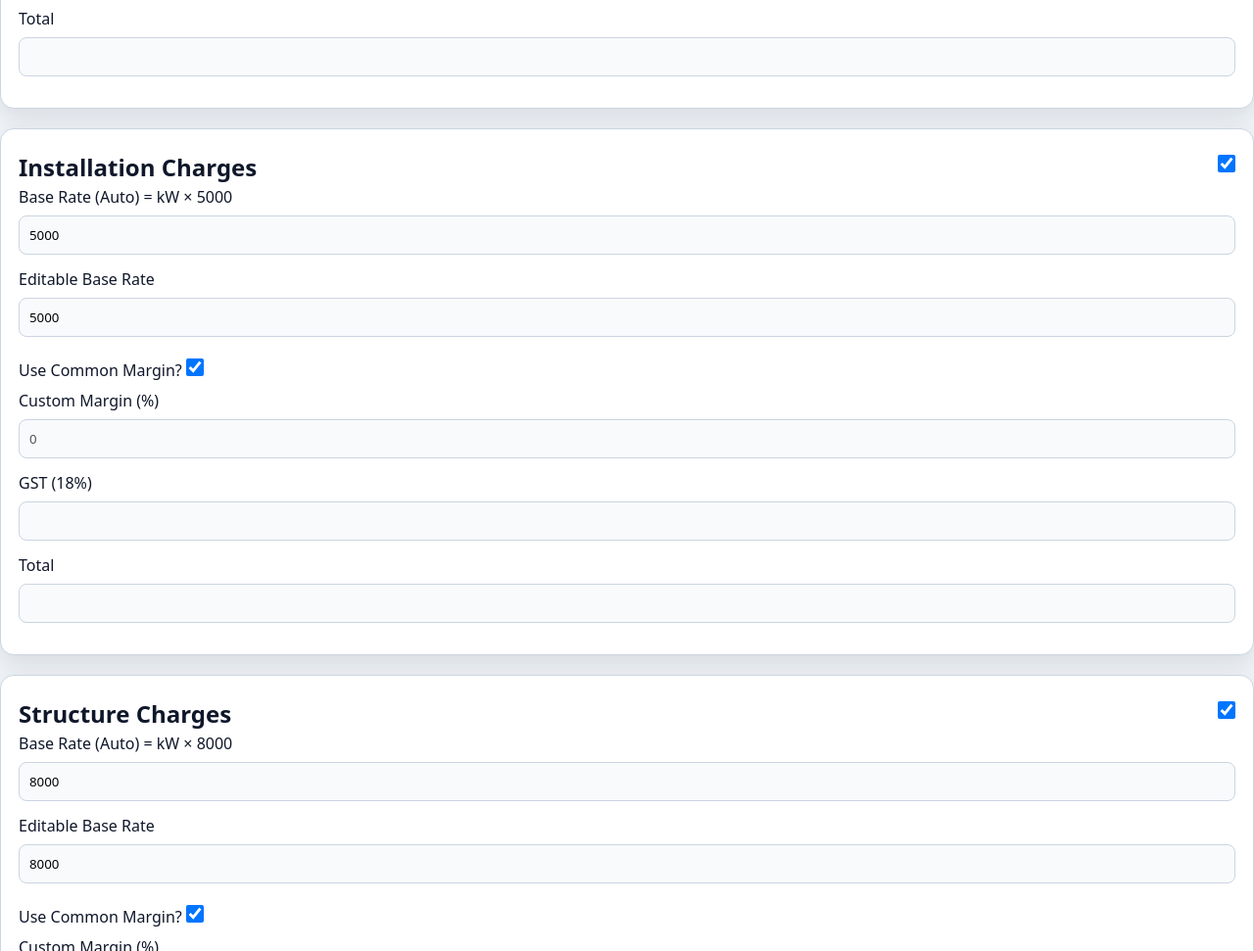
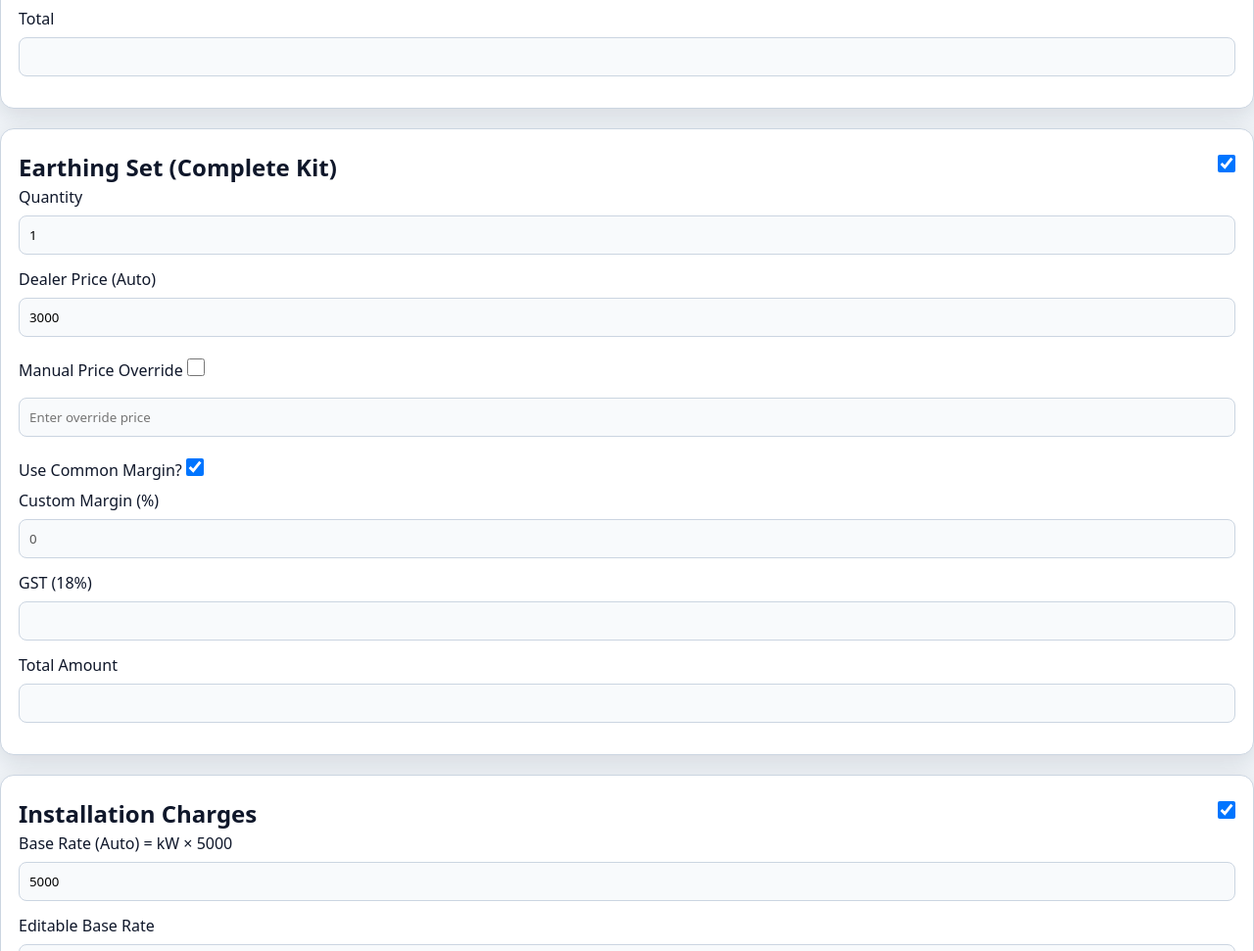
Before and after one commit to Abhishekcodeking01/v-solar-quote, a plain HTML site: page on-grid/index.html in a window 1280 px wide. Shown: the part 5820-6791 px from the top of the page at 98% size. Drawn offline with Linux system fonts and the light colour scheme.

Commit message:
Update index.html

```diff
--- a/on-grid/index.html
+++ b/on-grid/index.html
@@ -551,6 +551,72 @@
         </section>
 
         <!-- =================================================== -->
+<!--          EARTHING SET (COMPLETE KIT)                -->
+<!-- =================================================== -->
+<section class="card" id="earthingSetCard">
+  <div class="card-header">
+    <h2>Earthing Set (Complete Kit)</h2>
+    <label class="switch">
+      <input type="checkbox" id="enableEarthingSet" checked onclick="toggleProduct('earthingSet')">
+      <span class="slider round"></span>
+    </label>
+  </div>
+
+  <div class="row">
+    <div class="col">
+      <label>Quantity</label>
+      <input type="number" id="earthingSetQty" value="1" min="1" oninput="updateEarthingSetData()" />
+    </div>
+
+    <div class="col">
+      <label>Dealer Price (Auto)</label>
+      <input type="number" id="earthingSetDealer" value="3000" readonly />
+    </div>
+  </div>
+
+  <div class="row">
+    <div class="col">
+      <label>Manual Price Override</label>
+      <label class="switch-small">
+        <input type="checkbox" id="earthingSetOverrideToggle" onclick="toggleOverrideUI('earthingSet')">
+        <span class="slider-small round"></span>
+      </label>
+      <input type="number" id="earthingSetOverridePrice" class="hidden"
+             placeholder="Enter override price" oninput="updateEarthingSetData()" />
+    </div>
+
+    <div class="col">
+      <label>Use Common Margin?</label>
+      <label class="switch-small">
+        <input type="checkbox" id="earthingSetUseCommonMargin" checked onclick="updateEarthingSetData()">
+        <span class="slider-small round"></span>
+      </label>
+    </div>
+  </div>
+
+  <div class="row">
+    <div class="col">
+      <label>Custom Margin (%)</label>
+      <input type="number" id="earthingSetCustomMargin" value="0" disabled
+             oninput="updateEarthingSetData()" />
+    </div>
+
+    <div class="col">
+      <label>GST (18%)</label>
+      <input type="number" id="earthingSetGST" readonly />
+    </div>
+  </div>
+
+  <div class="row result-row">
+    <div class="col">
+      <label>Total Amount</label>
+      <input type="number" id="earthingSetTotal" readonly />
+    </div>
+  </div>
+</section>
+
+
+        <!-- =================================================== -->
         <!--        INSTALLATION CHARGES (FULL CARD)             -->
         <!-- =================================================== -->
         <section class="card" id="installationCard">
```
